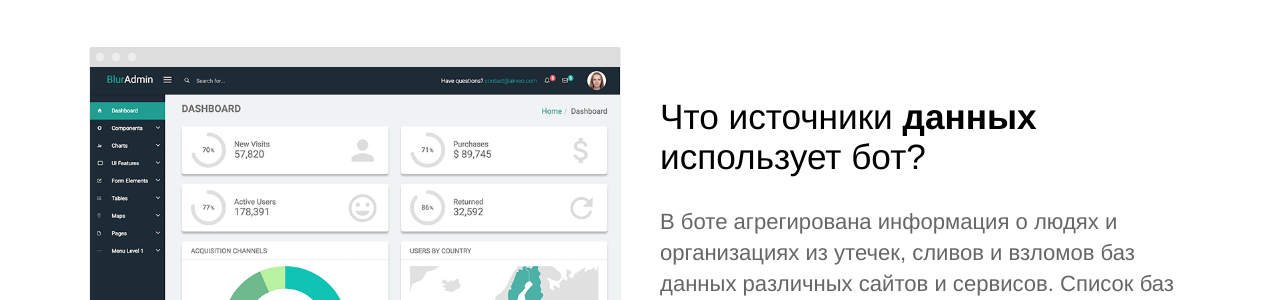
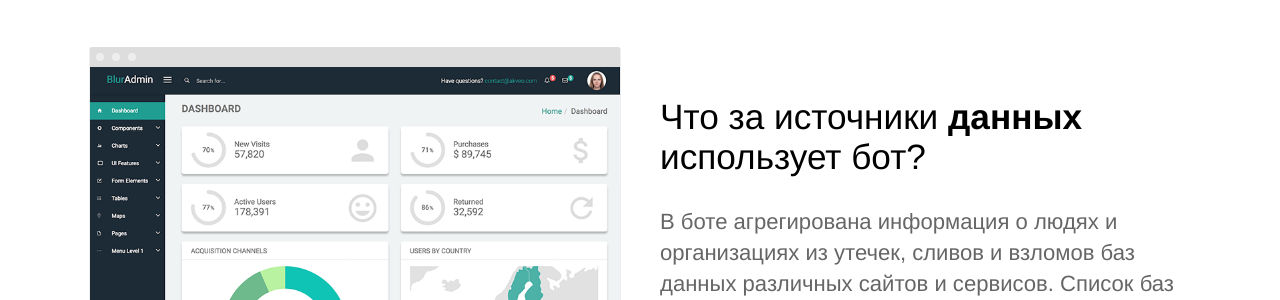
Before and after one commit to usersboxbot/usersboxbot.github.io, a Jekyll site: the page built from index.html, in a window 1280 px wide. Shown: the part 1413-1713 px from the top of the page. Built offline with Jekyll 4.4.1, drawn with Linux system fonts in a browser that asks for light colours.

Commit message:
Update index.html

```diff
--- a/index.html
+++ b/index.html
@@ -29,7 +29,7 @@ description: Телеграм бот для сбора информации о
 	<section>
 		<div class="container flex">
 			<div class="text editable">
-				<h2>Что источники <strong>данных </strong> использует бот?</h2>
+				<h2>Что за источники <strong>данных </strong> использует бот?</h2>
 				<p> В боте агрегирована информация о людях и организациях из утечек, сливов и взломов баз данных различных сайтов и сервисов. Список баз можно посмотреть через /about</p>
 			</div>
 			<div class="image">
```
